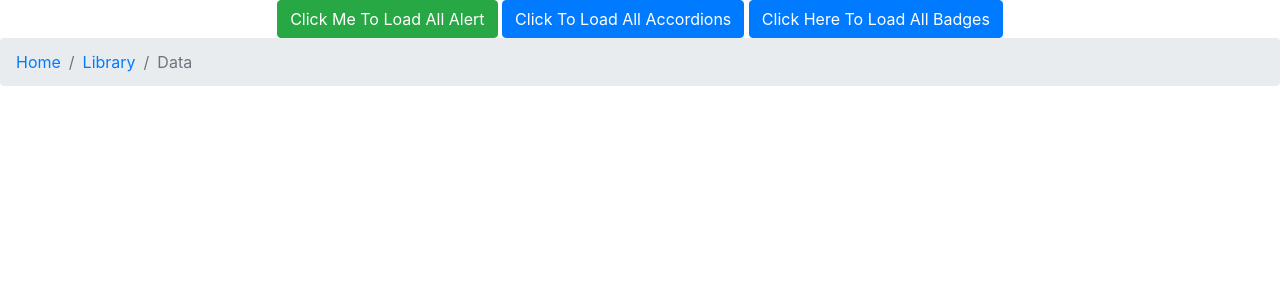
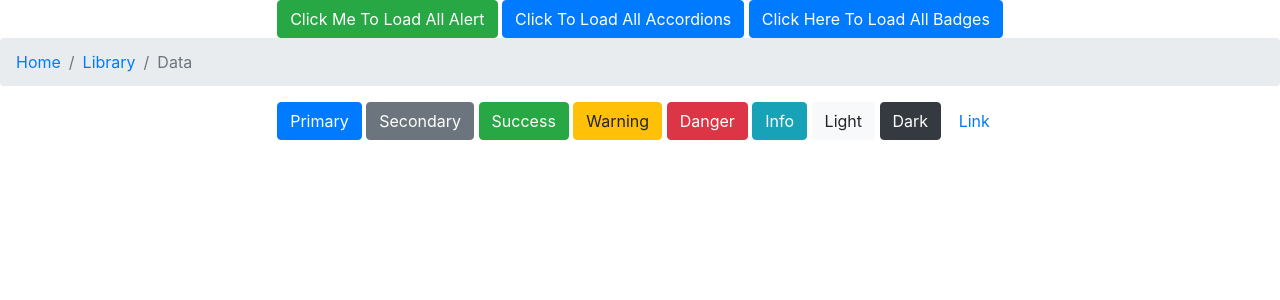
Before and after one commit to Khwajapasha/Boosrtrap-Practice, a React (Create React App) app: page / in a window 1280 px wide. Shown: the top 300 px of the page. Built offline with nearby package versions, Linux system fonts and the light colour scheme.

Commit message:
Implemented basics of button

```diff
--- a/src/Component/MainBodySection/Breadcrumbs/AllBreadcrumb.jsx
+++ b/src/Component/MainBodySection/Breadcrumbs/AllBreadcrumb.jsx
@@ -1,10 +1,10 @@
 import React from "react";
-import { BreadCrumbs } from "./BreadCrumbs";
+import { BreadCrumbsComponent } from "./BreadCrumbsComponent";
 
 export const AllBreadcrumb = (props) => {
   return (
     <div>
-      <BreadCrumbs />
+      <BreadCrumbsComponent />
     </div>
   );
 };
--- a/src/Component/MainBodySection/Breadcrumbs/BreadCrumbs.jsx
+++ b/src/Component/MainBodySection/Breadcrumbs/BreadCrumbsComponent.jsx
@@ -1,11 +1,13 @@
 import React from "react";
 import { Breadcrumb } from "react-bootstrap";
 
-export const BreadCrumbs = (props) => {
+export const BreadCrumbsComponent = (props) => {
   return (
     <div>
       <Breadcrumb>
-        <Breadcrumb.Item href="#">Home</Breadcrumb.Item>
+        <Breadcrumb.Item href="https://marketplace.visualstudio.com/items?itemName=xabikos.ReactSnippets">
+          Home
+        </Breadcrumb.Item>
         <Breadcrumb.Item href="https://getbootstrap.com/docs/4.0/components/breadcrumb/">
           Library
         </Breadcrumb.Item>
--- /dev/null
+++ b/src/Component/MainBodySection/ButtonComponent/AllButtons.jsx
@@ -0,0 +1,9 @@
+import React from "react";
+import { ButtonBasicExample } from "./ButtonBasicExample";
+export const AllButtons = () => {
+  return (
+    <div>
+      <ButtonBasicExample />
+    </div>
+  );
+};
--- /dev/null
+++ b/src/Component/MainBodySection/ButtonComponent/ButtonBasicExample.jsx
@@ -0,0 +1,16 @@
+import React from "react";
+import { Button } from "react-bootstrap";
+export const ButtonBasicExample = () => {
+  return (
+    <div>
+      <Button variant="primary">Primary</Button>{" "}
+      <Button variant="secondary">Secondary</Button>{" "}
+      <Button variant="success">Success</Button>{" "}
+      <Button variant="warning">Warning</Button>{" "}
+      <Button variant="danger">Danger</Button>{" "}
+      <Button variant="info">Info</Button>{" "}
+      <Button variant="light">Light</Button>{" "}
+      <Button variant="dark">Dark</Button> <Button variant="link">Link</Button>
+    </div>
+  );
+};
--- a/src/Component/MainBodySection/MainBodySection.jsx
+++ b/src/Component/MainBodySection/MainBodySection.jsx
@@ -3,6 +3,7 @@ import { AllAccordions } from "./AccordionComponent/AllAccordions";
 import { AllAlert } from "./AlertComponent/AllAlert";
 import { AllBadges } from "./BadgesComponent/AllBadges";
 import { AllBreadcrumb } from "./Breadcrumbs/AllBreadcrumb";
+import {AllButtons} from "./ButtonComponent/AllButtons"
 
 export const MainBodySection = () => {
   return (
@@ -11,6 +12,7 @@ export const MainBodySection = () => {
       <AllAccordions />
       <AllBadges/>
       <AllBreadcrumb/>
+      <AllButtons/>
     </div>
   );
 };
```
